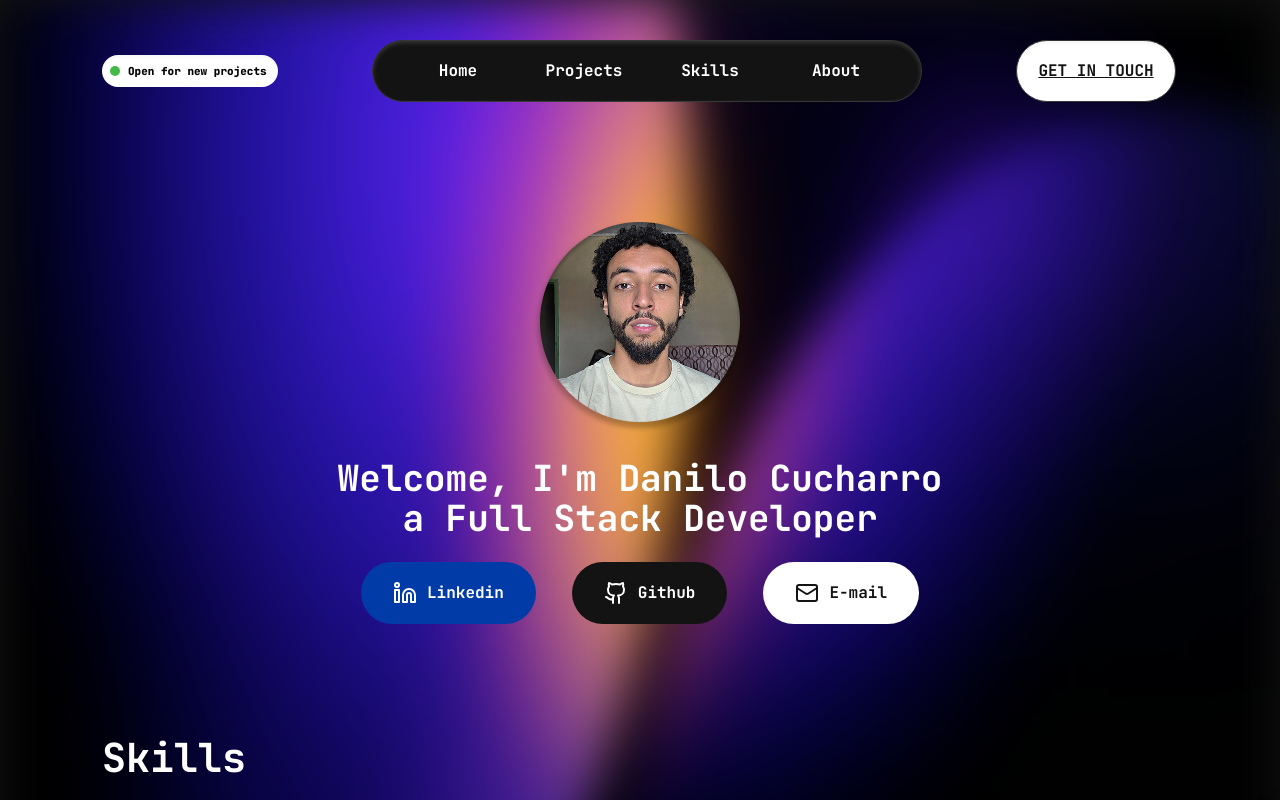
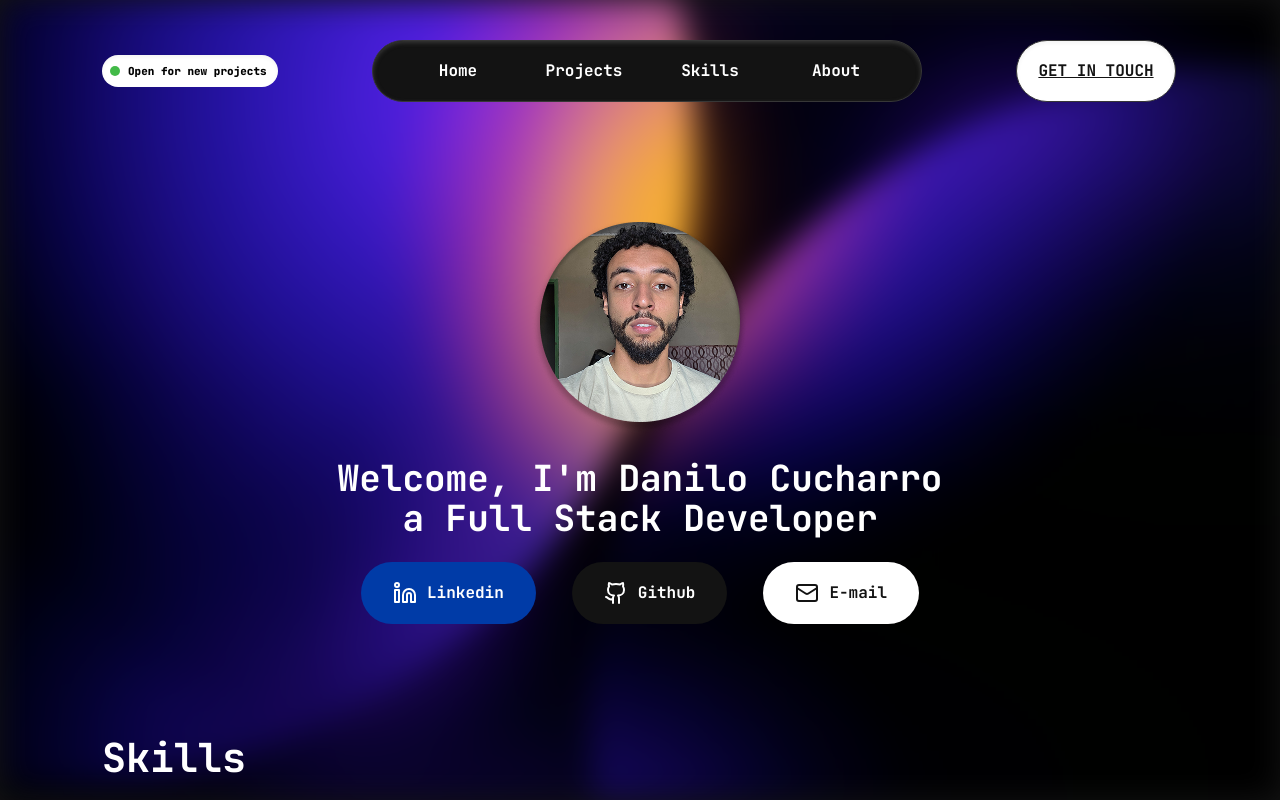
Before and after one commit to danilocucharro/portfolio, a Next.js app: page / in a window 1280 px wide. Shown: the top 800 px of the page. Built offline with nearby package versions, Linux system fonts and the light colour scheme.

Commit message:
fix: Fixing the image background issue when the user scroll down

```diff
--- a/src/app/components/project-card.tsx
+++ b/src/app/components/project-card.tsx
@@ -23,14 +23,14 @@ export function ProjectCard({ image, stacks, title, link }: ProjectCardProps) {
             <img
               src={image}
               alt={`project ${title}`}
-              className="hover:scale-120 transition-all duration-300 cursor-pointer"
+              className="hover:scale-120 transition-all duration-300 size-full"
             />
           )}
         </figure>
       </Link>
       <h3 className="text-center text-white text-base">{title}</h3>
 
-      <div className="flex flex-1 overflow-scroll px-5 gap-2.5 items-center overflow-y-auto scrollbar-hide [&::-webkit-scrollbar]:hidden [-ms-overflow-style:none] [scrollbar-width:none]">
+      <div className="flex flex-1 overflow-scroll px-5 gap-2.5 items-center scrollbar-hide rounded-b-[40px] [&::-webkit-scrollbar]:hidden [-ms-overflow-style:none] [scrollbar-width:none]">
         {stacks.map((stack) => (
           <StackBadge key={stack} iconTitle={stack} />
         ))}
--- a/src/app/components/projects-section.tsx
+++ b/src/app/components/projects-section.tsx
@@ -5,7 +5,7 @@ export function ProjectsSection() {
     <section className="flex flex-col gap-9 py-21.5" id="projects">
       <h2 className="text-white font-bold text-[40px]">Projects</h2>
 
-      <div className="flex w-full flex-wrap gap-19">
+      <div className="flex flex-wrap w-full gap-19">
         <ProjectCard
           title="Aços Globo - Website"
           image="acos-globo.png"
--- a/src/app/layout.tsx
+++ b/src/app/layout.tsx
@@ -18,13 +18,19 @@ export default function RootLayout({
 }>) {
   return (
     <html lang="en" className={jetBrainsMonoFont.className}>
-      <body className="bg-black-800 antialiased">
-        {/* eslint-disable-next-line @next/next/no-img-element */}
-        <img
-          src="background.png"
-          alt="background image"
-          className="absolute -z-50 w-full blur-xl h-dvw"
-        />
+      <body
+        className="bg-black-800 antialiased
+        relative
+        before:content-['']
+        before:fixed
+        before:inset-0
+        before:-z-10
+        before:bg-[url('/background.png')]
+        before:bg-cover
+        before:bg-center
+        before:bg-no-repeat
+        before:blur-lg"
+      >
         {children}
       </body>
     </html>
```
